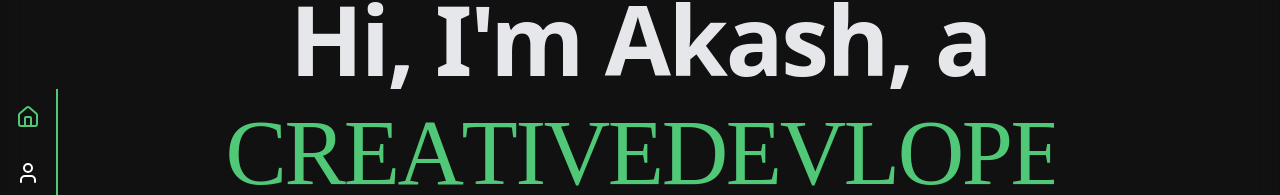
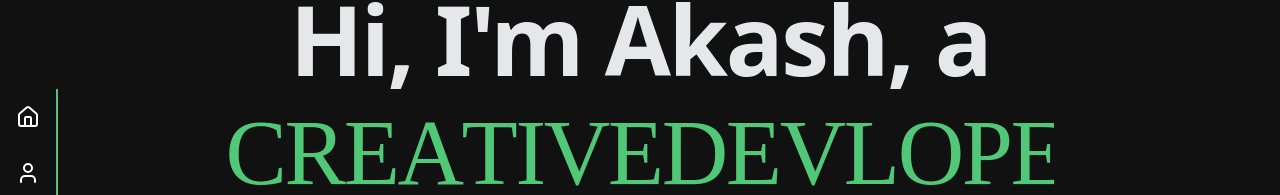
Before and after one commit to akcodz/personal-portfolio, a Next.js app: page / in a window 1280 px wide. Shown: the part 199-394 px from the top of the page. Built offline with nearby package versions, Linux system fonts and the light colour scheme; a web font is replaced by a local one.

Commit message:
ui updated

```diff
--- a/src/components/navbar.jsx
+++ b/src/components/navbar.jsx
@@ -17,7 +17,7 @@ const navLinks = [
 ];
 
 const Navbar = () => {
-  const [activeSection, setActiveSection] = useState("home");
+  const [activeSection, setActiveSection] = useState("");
   const [show, setShow] = useState(false);
   const navbarRef = useRef(null);
   const iconRefs = useRef([]);
@@ -58,7 +58,7 @@ const Navbar = () => {
         ease: "power2.out",
       });
     }
-  }, [show]); // Runs only when `show` becomes `true`
+  }, [show]);
   useEffect(() => {
     const observer = new IntersectionObserver(
       (entries) => {
```
